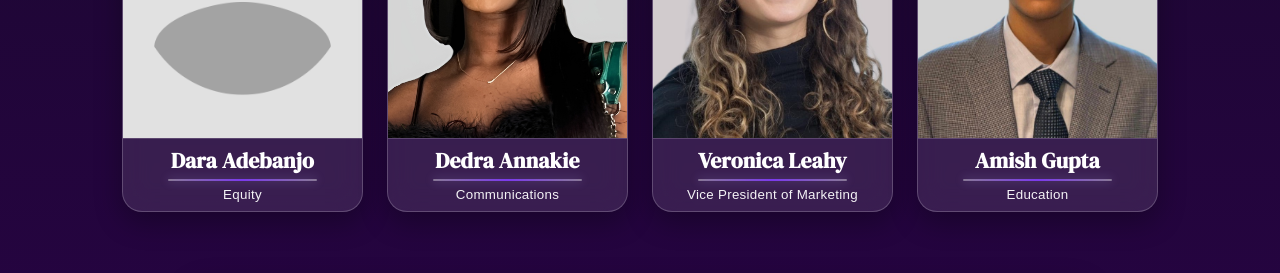
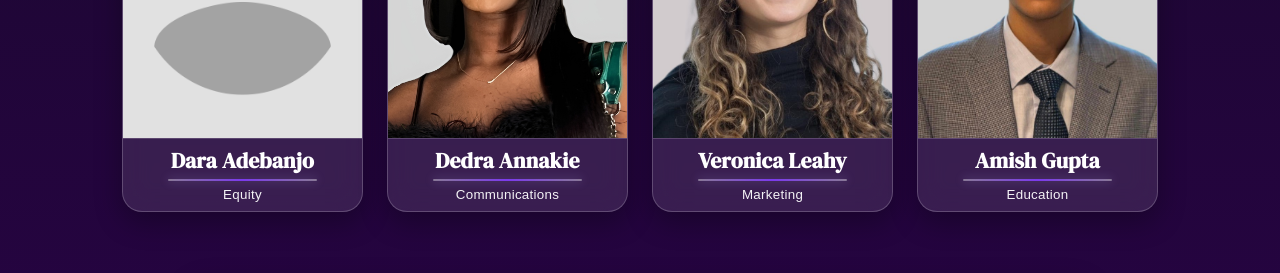
Before and after one commit to NYUPDU/nyupdu.github.io, a plain HTML site: page leadership.html in a window 1280 px wide. Shown: the part 998-1271 px from the top of the page. Drawn offline with Linux system fonts and the light colour scheme.

Commit message:
Change role title from 'Vice President of Marketing' to 'Marketing'

```diff
--- a/leadership.html
+++ b/leadership.html
@@ -425,7 +425,7 @@
       <button type="button" class="leader-card fade-in"
               aria-haspopup="dialog"
               data-name="Veronica Leahy"
-              data-role="Vice President of Marketing"
+              data-role="Marketing"
               data-img="VeroniciaHeadshot.jpeg"
               data-email=""
               data-bio="Leads PDU's marketing voice across social media, celebrates team culture, and grows campus outreach through engaging campaigns and partnerships.">
@@ -433,7 +433,7 @@
         <div class="leader-info">
           <h3 class="leader-name">Veronica Leahy</h3>
           <div class="leader-sep" aria-hidden="true"></div>
-          <p class="leader-title">Vice President of Marketing</p>
+          <p class="leader-title">Marketing</p>
         </div>
       </button>
 
```
